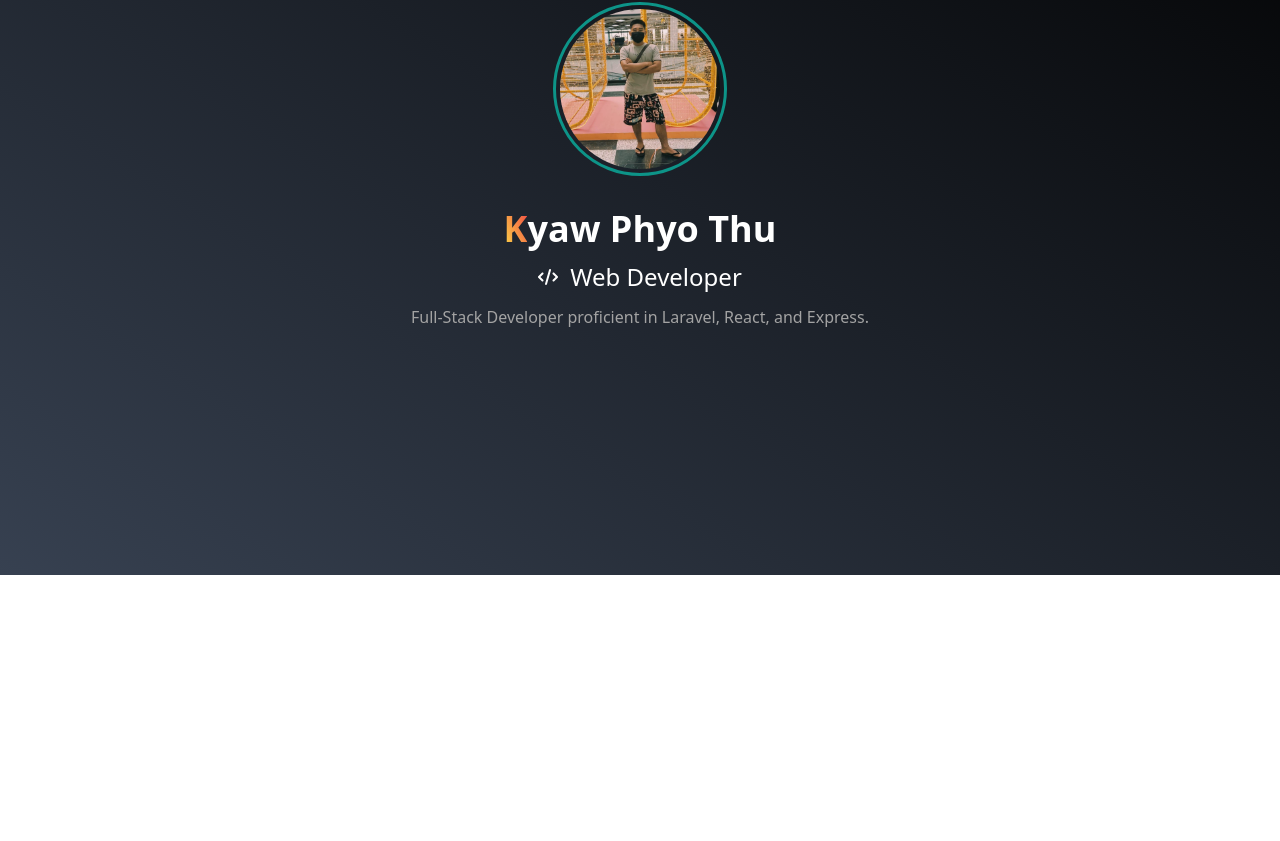
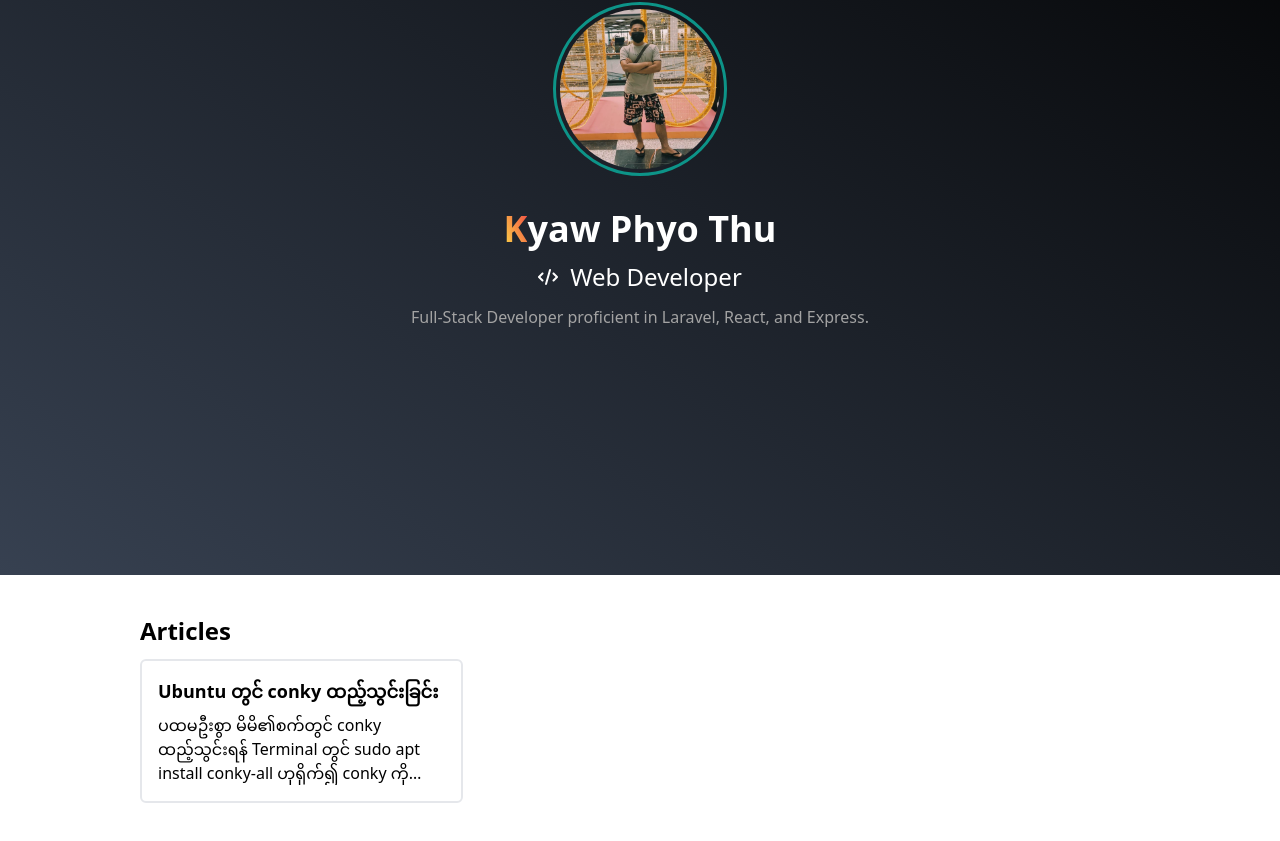
Before and after one commit to kyawphyothu/portfolio, a React (Vite) app: page / in a window 1280 px wide. Shown: the part 225-1066 px from the top of the page. Before the commit the page ends 800 px from the top, so only its background shows below. Built offline with nearby package versions, Linux system fonts and the light colour scheme.

Commit message:
articles

```diff
--- a/package.json
+++ b/package.json
@@ -17,7 +17,8 @@
 		"@fortawesome/free-solid-svg-icons": "^6.4.2",
 		"@fortawesome/react-fontawesome": "^0.2.0",
 		"react": "^18.2.0",
-		"react-dom": "^18.2.0"
+		"react-dom": "^18.2.0",
+		"react-router-dom": "^6.15.0"
 	},
 	"devDependencies": {
 		"@types/react": "^18.2.15",
--- a/src/App.jsx
+++ b/src/App.jsx
@@ -1,12 +1,15 @@
+import { Route, Routes } from "react-router-dom";
 import Main from "./components/Main";
+import Nav from "./components/Nav";
 import Top from "./components/Top";
+import Home from "./pages/Home";
+import Article from "./pages/Article";
 
 export default function App() {
 	return (
-		<div>
-			{/* top */}
-			<Top />
-			{/* <Main /> */}
-		</div>
+		<Routes>
+			<Route path="/" element={<Home />} />
+			<Route path="/articles/:id" element={<Article />} />
+		</Routes>
 	)
   }
--- a/src/components/Main.jsx
+++ b/src/components/Main.jsx
@@ -1,7 +1,27 @@
 import React from 'react'
+import { useNavigate } from 'react-router-dom'
 
 export default function Main() {
-  return (
-	<div>Main</div>
-  )
+	const navigate = useNavigate();
+
+	return (
+		<div className='container min-h-screen py-10 px-3 max-w-screen-lg'>
+			{/* articles */}
+			<div>
+				<h1 className="text-2xl mb-3 font-bold">Articles</h1>
+				<div className='grid sm:grid-cols-1 md:grid-cols-3 gap-4'>
+					{[1].map((i) => {
+						return (
+							<div className="w-100 border-2 rounded-md p-4">
+								<h1 className=" text-lg font-semibold mb-2 cursor-pointer" onClick={() => navigate(`/articles/${i}`)}>Ubuntu တွင် conky ထည့်သွင်းခြင်း</h1>
+								<p className='line-clamp-3'>ပထမဦးစွာ မိမိ၏စက်တွင် conky ထည့်သွင်းရန် Terminal တွင် sudo apt install conky-all ဟုရိုက်၍ conky ကို install လုပ်ပါ။
+					ထို့နောက် touch ~/.conkyrc ကိုရိုက်၍ file အသစ် create လုပ်ပါ။
+					ထို့နောက် gedit ~/.conkyrc ကိုရိုက်၍ Text editor ဖွင့်ပါ။ Text editor ပေါ်လာပါက အောက်ပါ Link မှ စာများကို copy ယူ၍ထည့်ပြီး save ပါ။</p>
+							</div>
+						)
+					})}
+				</div>
+			</div>
+		</div>
+	)
 }
--- /dev/null
+++ b/src/components/Nav.jsx
@@ -0,0 +1,16 @@
+import React from 'react'
+
+export default function Nav() {
+  return (
+    <nav className="bg-blue-500 p-4 sticky to">
+      <div className="container mx-auto">
+        <h1 className="text-white text-2xl">My Website</h1>
+        <ul className="flex space-x-4 mt-2">
+          <li><a href="/" className="text-white hover:text-gray-200">Home</a></li>
+          <li><a href="/about" className="text-white hover:text-gray-200">About</a></li>
+          <li><a href="/contact" className="text-white hover:text-gray-200">Contact</a></li>
+        </ul>
+      </div>
+    </nav>
+  )
+}
--- a/src/index.css
+++ b/src/index.css
@@ -5,3 +5,11 @@
 .button{
 	@apply hover:text-gray-400 hover:scale-95
 }
+
+.full-h-n{
+	height: calc(100vh - 96px);
+}
+
+:root{
+	/* background-color: rgb(226, 226, 226); */
+}
--- a/src/main.jsx
+++ b/src/main.jsx
@@ -2,9 +2,12 @@ import React from 'react';
 import ReactDOM from 'react-dom/client';
 import App from './App.jsx';
 import './index.css';
+import { BrowserRouter, Routes } from 'react-router-dom';
 
 ReactDOM.createRoot(document.getElementById('root')).render(
 	<React.StrictMode>
-		<App />
+		<BrowserRouter>
+			<App />
+		</BrowserRouter>
 	</React.StrictMode>,
 );
--- /dev/null
+++ b/src/pages/Article.jsx
@@ -0,0 +1,31 @@
+import React from 'react'
+import { useNavigate, useParams } from 'react-router-dom'
+
+export default function Article() {
+	const { id } = useParams();
+	const navigate = useNavigate();
+
+	return (
+		<div className='container mt-6 max-w-screen-lg p-3'>
+			<button className='mb-3 cursor-pointer' onClick={() => {
+				navigate("/")
+			}}>
+				<ion-icon name="arrow-back-outline"></ion-icon>
+			</button>
+			<h1 className='text-xl font-semibold mb-6'>Ubuntu တွင် conky ထည့်သွင်းခြင်း</h1>
+			<div>
+				<p className="leading-relaxed">
+					ပထမဦးစွာ မိမိ၏စက်တွင် conky ထည့်သွင်းရန် Terminal တွင် sudo apt install conky-all ဟုရိုက်၍ conky ကို install လုပ်ပါ။
+					ထို့နောက် touch ~/.conkyrc ကိုရိုက်၍ file အသစ် create လုပ်ပါ။
+					ထို့နောက် gedit ~/.conkyrc ကိုရိုက်၍ Text editor ဖွင့်ပါ။ Text editor ပေါ်လာပါက အောက်ပါ Link မှ စာများကို copy ယူ၍ထည့်ပြီး save ပါ။
+				</p>
+				<button className="p-3 bg-orange-500 rounded-lg my-3">
+					<a href='https://github.com/kyawphyothu/conkyrc/blob/main/.conkyrc1' target='_blank'>Link</a>
+				</button>
+				<p className='leading-relaxed'>
+					save ပြီးလျှင် Startup Applications ကို ရှာ၍ဖွင့်ပါ။ Add ကိုနှိပ်ပါ။ Name တွင်မိမိလိုသလိုပေးပါ။ Command တွင် sh -c "sleep 10; conky;" ကိုရိုက်ထည့်ပါ။ မိမိစက်အား restart ပြန်လုပ်ကြည့်ပါ။
+				</p>
+			</div>
+		</div>
+	)
+}
--- /dev/null
+++ b/src/pages/Home.jsx
@@ -0,0 +1,14 @@
+import React from 'react'
+import Top from '../components/Top'
+import Main from '../components/Main'
+
+export default function Home() {
+	return (
+		<div>
+			{/* top */}
+			<Top />
+			{/* <Main /> */}
+			<Main />
+		</div>
+	)
+}
```
Also changed, not shown: 1 other file (tests, documents, lock files or other folders).
